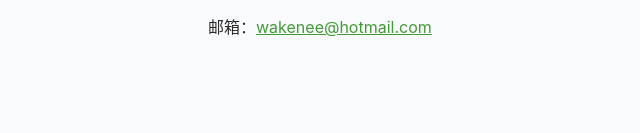
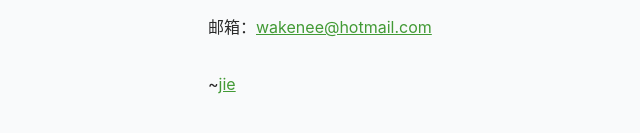
Before and after one commit to cymoo/daydream.site_gatsby, a Gatsby site: page /about-me/ in a window 1280 px wide. Shown: the part 161-294 px from the top of the page, 117-757 px from the left. Built offline with nearby package versions, Linux system fonts and the light colour scheme; Gatsby itself is replaced by a stand-in of ours.

Commit message:
add a pic

```diff
--- a/content/blog/about-me/index.md
+++ b/content/blog/about-me/index.md
@@ -4,3 +4,5 @@ visible: false
 ---
 
 邮箱：<wakenee@hotmail.com>
+
+~[jie](./me.jpg)
```
Also changed, not shown: content/blog/about-me/me.jpg (added).
